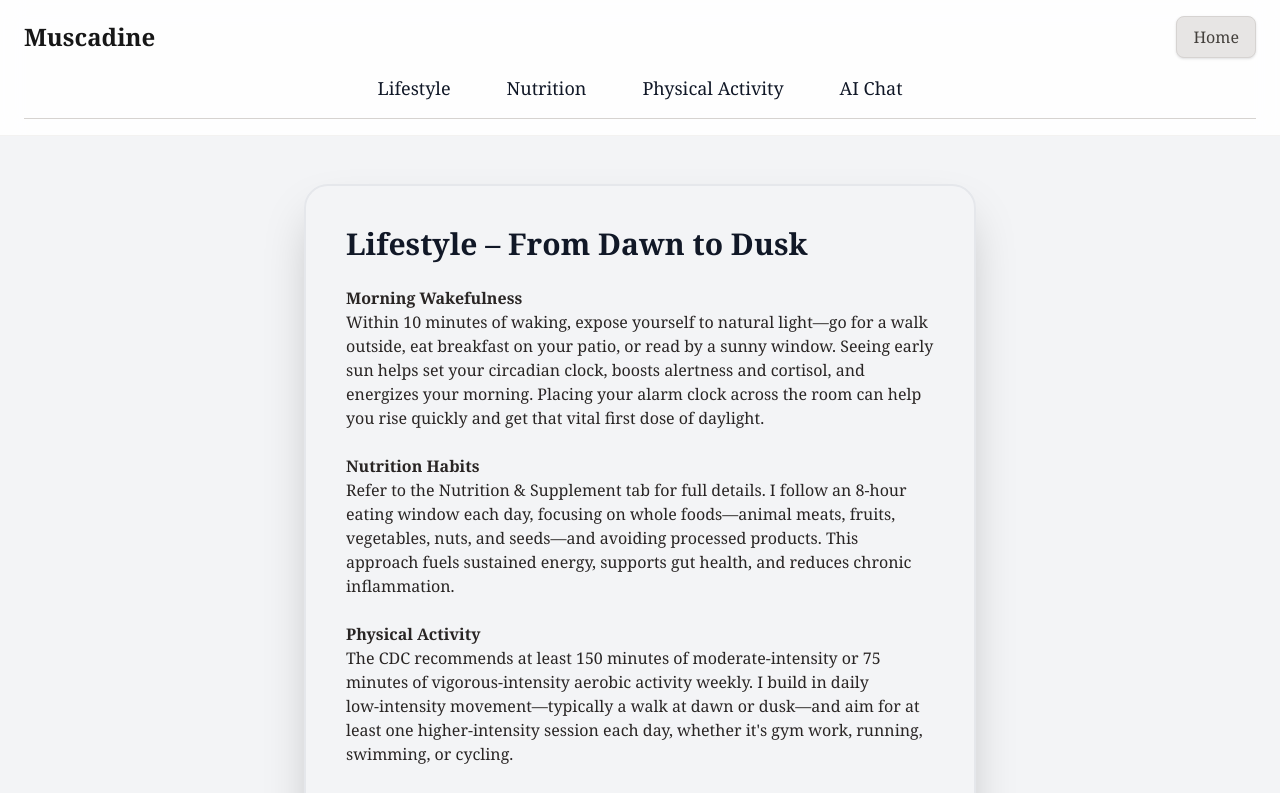
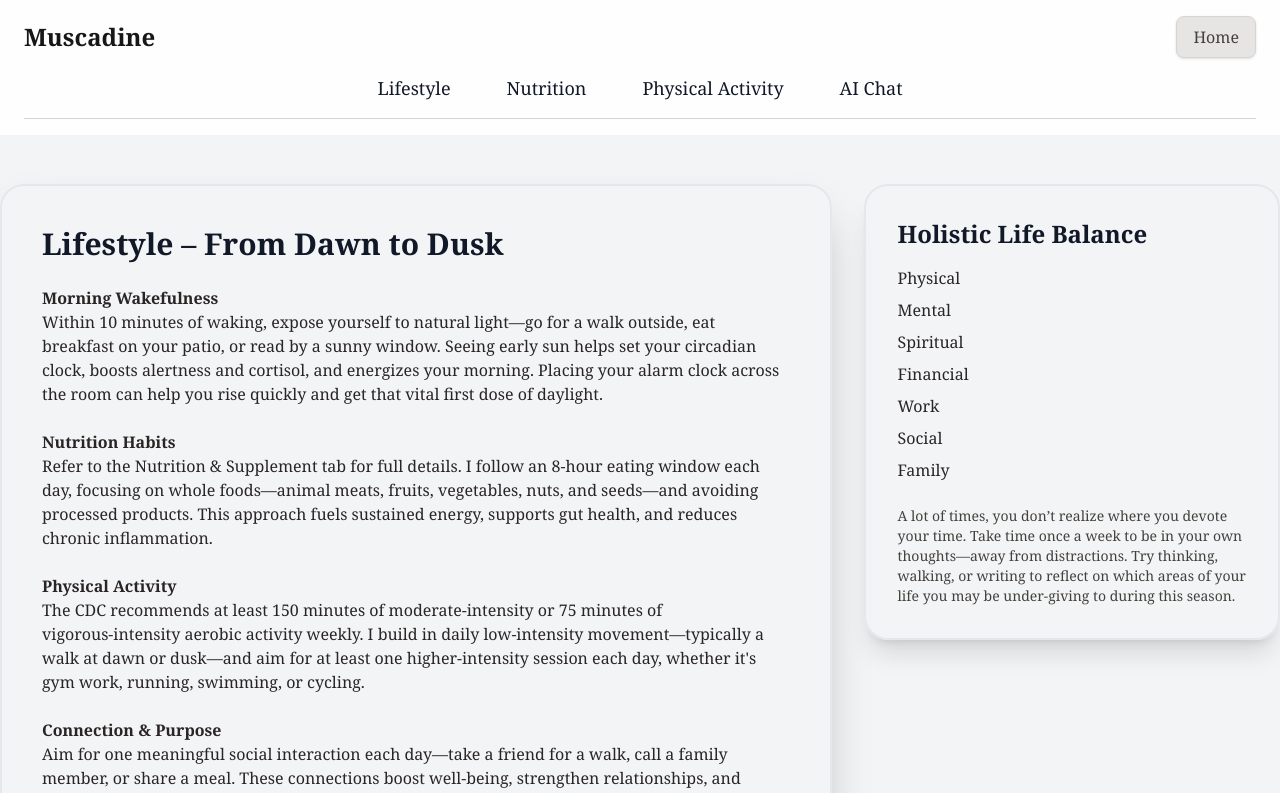
Before and after one commit to nickconnelly10/Health-Website, a React (Vite) app: page /lifestyle in a window 1280 px wide. Shown: the top 793 px of the page. Built offline with nearby package versions, Linux system fonts and the light colour scheme.

Commit message:
v0.0.14: Added holistic life balance sidebar and reflection advice to Lifestyle page

```diff
--- a/src/components/LifestylePage.tsx
+++ b/src/components/LifestylePage.tsx
@@ -2,7 +2,9 @@ import React from 'react';
 
 export default function LifestylePage() {
   return (
-    <div className="max-w-2xl mx-auto mt-12 bg-marble rounded-3xl shadow-2xl border-2 border-burgundy p-10 font-roman">
+    <div className="flex flex-col md:flex-row max-w-7xl mx-auto mt-12 gap-8">
+      {/* Main Content */}
+      <div className="w-full md:w-2/3 bg-marble rounded-3xl shadow-2xl border-2 border-burgundy p-10 font-roman">
         <h2 className="text-3xl font-bold text-burgundy mb-6 font-roman">Lifestyle – From Dawn to Dusk</h2>
         <ul className="space-y-6 text-base text-stone-800">
           <li>
@@ -35,5 +37,22 @@ export default function LifestylePage() {
           </li>
         </ul>
       </div>
+      {/* Sidebar */}
+      <aside className="w-full md:w-1/3 bg-marble rounded-3xl shadow-xl border-2 border-burgundy p-8 font-roman h-fit">
+        <h3 className="text-2xl font-bold text-burgundy mb-4">Holistic Life Balance</h3>
+        <ul className="space-y-2 text-base text-stone-800">
+          <li>Physical</li>
+          <li>Mental</li>
+          <li>Spiritual</li>
+          <li>Financial</li>
+          <li>Work</li>
+          <li>Social</li>
+          <li>Family</li>
+        </ul>
+        <p className="text-sm text-stone-700 mt-6">
+          A lot of times, you don’t realize where you devote your time. Take time once a week to be in your own thoughts—away from distractions. Try thinking, walking, or writing to reflect on which areas of your life you may be under-giving to during this season.
+        </p>
+      </aside>
+    </div>
   );
 }
```
Lines whose indentation alone changed are shown as unchanged.
